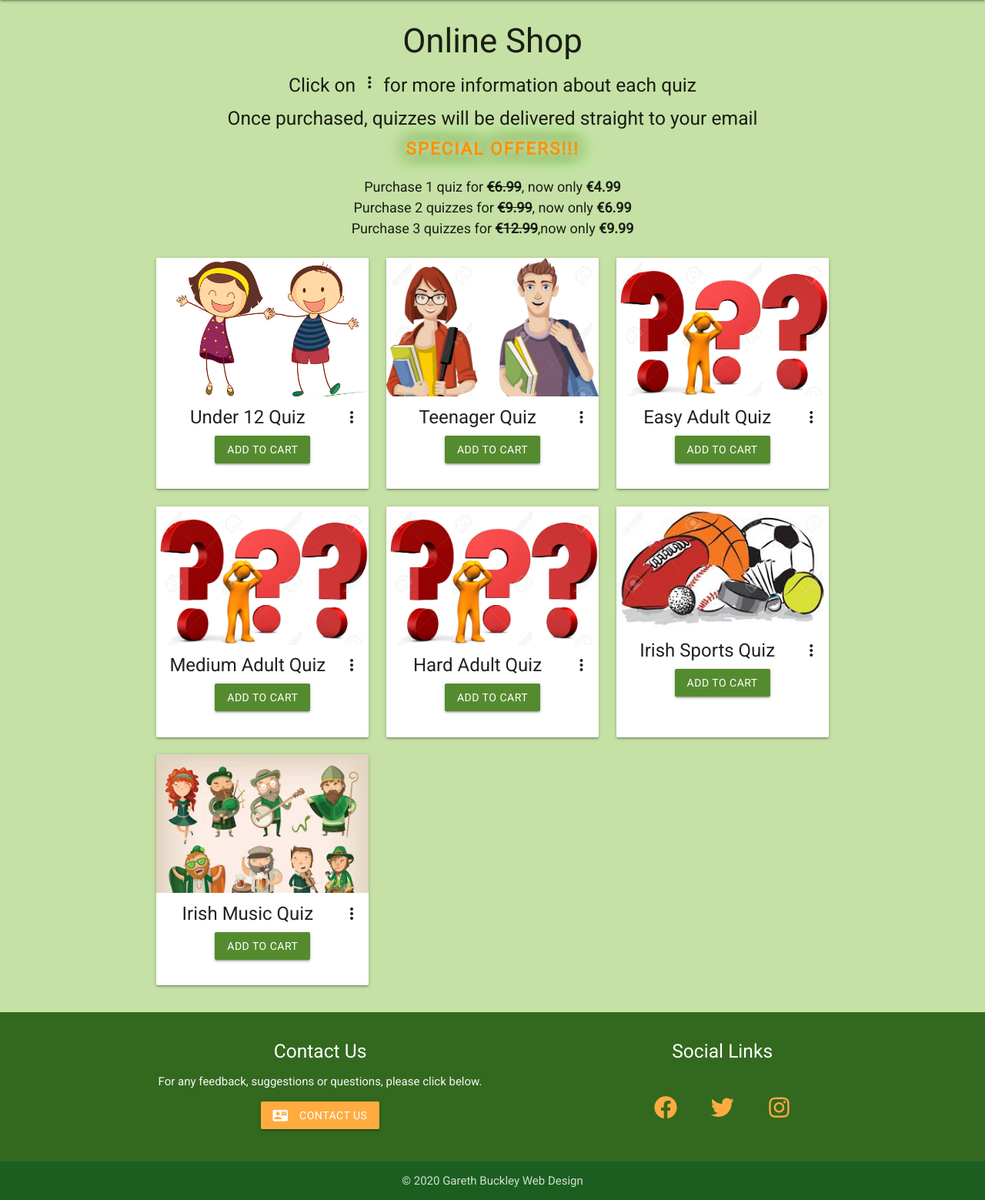
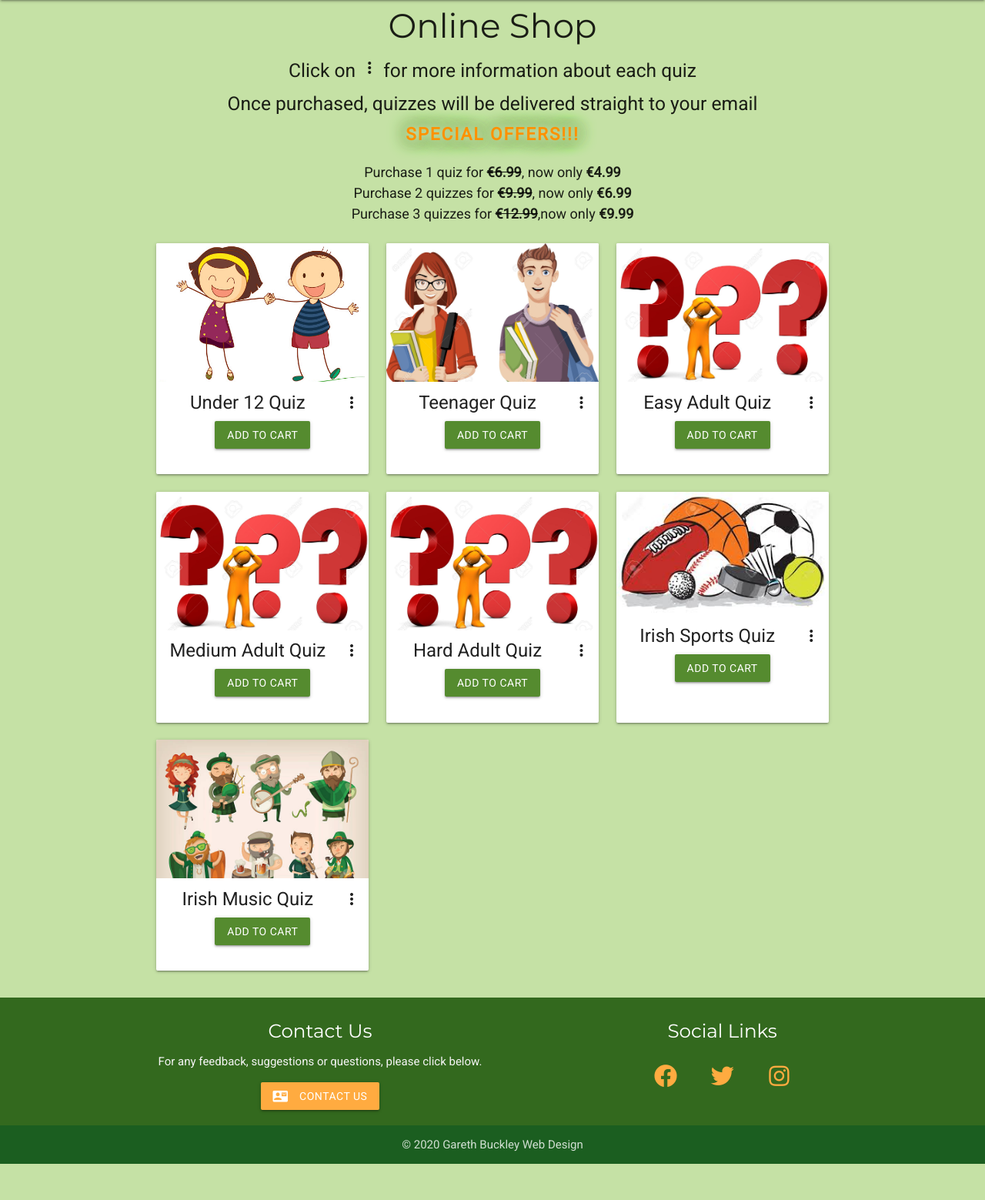
Before and after one commit to Gareth1980/ultimate-irish-quiz, a Flask app: page /shop in a window 1280 px wide. Shown: the part 64-1623 px from the top of the page at 77% size. After the commit the page ends 1576 px from the top, so only its background shows below. Run offline with Flask 2, Linux system fonts and the light colour scheme; some libraries are stand-ins or nearby versions.

Commit message:
added comments to all html pages, app.py and style.css

```diff
--- a/app.py
+++ b/app.py
@@ -76,7 +76,7 @@ def get_under_construction():
 @app.route('/get_general_knowledge')
 def get_general_knowledge():
     return render_template("categories.html",
-                           categories=mongo.db.question_and_answer.find({'category_name': 'General Knowledge'}))
+                           category=mongo.db.question_and_answer.find({'category_name': 'General Knowledge'}))
 
 # Route for Geography category
 
@@ -84,37 +84,37 @@ def get_general_knowledge():
 @app.route('/get_geography')
 def get_geography():
     return render_template("categories.html",
-                           categories=mongo.db.question_and_answer.find({'category_name': 'Geography'}))
+                           category=mongo.db.question_and_answer.find({'category_name': 'Geography'}))
 
 # Route for History category
 @app.route('/get_history')
 def get_history():
     return render_template("categories.html",
-                           categories=mongo.db.question_and_answer.find({'category_name': 'History'}))
+                           category=mongo.db.question_and_answer.find({'category_name': 'History'}))
 
 # Route for Music category
 @app.route('/get_music')
 def get_music():
     return render_template("categories.html",
-                           categories=mongo.db.question_and_answer.find({'category_name': 'Music'}))
+                           category=mongo.db.question_and_answer.find({'category_name': 'Music'}))
 
 # Route for Politics category
 @app.route('/get_politics')
 def get_politics():
     return render_template("categories.html",
-                           categories=mongo.db.question_and_answer.find({'category_name': 'Politics'}))
+                           category=mongo.db.question_and_answer.find({'category_name': 'Politics'}))
 
 # Route for Sports category
 @app.route('/get_sport')
 def get_sport():
     return render_template("categories.html",
-                           categories=mongo.db.question_and_answer.find({'category_name': 'Sport'}))
+                           category=mongo.db.question_and_answer.find({'category_name': 'Sport'}))
 
 # Route for TV and Film category
 @app.route('/get_tv_and_film')
 def get_tv_and_film():
     return render_template("categories.html",
-                           categories=mongo.db.question_and_answer.find({'category_name': 'TV and Film'}))
+                           category=mongo.db.question_and_answer.find({'category_name': 'TV and Film'}))
 
 
 if __name__ == '__main__':
--- a/static/css/style.css
+++ b/static/css/style.css
@@ -1,10 +1,19 @@
+/* Import fonts */
 @import url('https://fonts.googleapis.com/css2?family=Montserrat&family=Roboto&display=swap');
 
+/* Style body */
 body{
     font-family: 'Roboto', sans-serif;
     background-color: #c5e1a5;
 }
 
+/* Style headings */
+.headings {
+  margin-top: 10px;
+  font-family: 'Montserrat', sans-serif;
+}
+
+/* Style questions and answers section */
 .collapsible-header {
     background-color: #dcedc8 !important;
 }
@@ -167,9 +158,40 @@ a.waves-effect.waves-light.btn.modal-trigger.orange.accent-2.hoverable:hover {
     background-color: #ff9100 !important;
 }
 
+/* Style card dropdown list */
+.dropdown-content li>span {
+    color: #1b5e20;
+}
+
+/* Style cards */
+.card .card-action {
+    padding: 0.5em 1em;
+}
+
+.card .card-content {
+    padding: 0.7em;
+}
+
+.quiz-rounds{
+    text-align: left;
+}
+
+/* Style modal contact form */
+.modal-rows{
+    margin-bottom: 0;
+}
+
+.input-field {
+    position: relative;
+    margin-top: 0.5rem;
+    margin-bottom: 0.5rem;
+}
+
+/* Style social links in footer */
 .social-links {
     text-align: center;
-    padding-top: 10px;
+    padding-top: 0;
+    margin: 0;
 }
 
 .social-links li a i {
--- a/templates/addquestion.html
+++ b/templates/addquestion.html
@@ -1,5 +1,6 @@
 {% extends 'base.html' %} {% block content %}
-<h3>Add New Question</h3>
+<h3 class="headings">Add New Question</h3>
+<!-- Form to add new question -->
 <div class="row">
   <form action="{{ url_for('insert_question') }}" method="POST" class="col s12">
     <div class="row">
--- a/templates/base.html
+++ b/templates/base.html
@@ -34,6 +34,7 @@
 </script>
   </head>
   <body>
+  <!-- Navbar -->
     <header>
     <div class="navbar-fixed">
       <nav class="light-green darken-4">
@@ -62,18 +63,18 @@
         <li><a href="{{url_for('get_shop')}}">Shop</a></li>
       </ul>
     </header>
-
+<!-- Content for other pages -->
 <div class="bg">
     <div class="container">
       {% block content %} {% endblock %}
     </div>
 </div>
-
+<!-- Footer -->
     <footer class="page-footer center-align light-green darken-4">
       <div class="container">
         <div class="row">
           <div class="col l6 s12">
-            <h5 class="white-text">Contact Us</h5>
+            <h5 class="white-text headings">Contact Us</h5>
             <p class="grey-text text-lighten-4">
               For any feedback, suggestions or questions, please click below.
             </p>
@@ -83,7 +84,7 @@
             >
           </div>
           <div class="col l4 offset-l2 s12">
-            <h5 class="center-align">Social Links</h5>
+            <h5 class="center-align headings">Social Links</h5>
             <div>
             <ul class="list-inline social-links center-align">
                 <li class="list-inline-item">
@@ -116,7 +117,7 @@
       </div>
     </footer>
 
-    <!-- Modal Structure -->
+    <!-- Modal for Contact Us Form -->
    <div id="modalContactForm" class="modal container">
    <form class="signup-form" onsubmit="return sendMail(this);">
     <div class="modal-content">
@@ -169,7 +170,7 @@
     </form>
   </div>
 
-    <!--JavaScript at end of body for optimized loading-->
+    <!--JavaScript at bottom of base.html for optimized loading-->
     <script src="https://cdnjs.cloudflare.com/ajax/libs/jquery/3.2.1/jquery.min.js"></script>
     <script src="https://cdnjs.cloudflare.com/ajax/libs/materialize/1.0.0/js/materialize.min.js"></script>
     <script type="text/javascript">
--- a/templates/categories.html
+++ b/templates/categories.html
@@ -2,13 +2,13 @@
 
 <div class="center-align heading-homepage">
   <div>
-    <h4>All Questions</h4>
+    <h4 class="headings">All Questions</h4>
   </div>
 </div>
-
+<!-- Question and answers for each category -->
 <div class="row">
   <ul class="collapsible" data-collapsible="accordion">
-    {% for question_and_answer in question_and_answer %}
+    {% for category in question_and_answer %}
     <li>
       <div class="collapsible-header">
         <div class="col s3">
--- a/templates/editquestion.html
+++ b/templates/editquestion.html
@@ -1,5 +1,6 @@
 {% extends 'base.html' %} {% block content %}
-<h3>Edit Question and/or Answer</h3>
+<h3 class="headings">Edit Question and/or Answer</h3>
+<!-- Form to edit category, question or answer -->
 <div class="row">
   <form
     action="{{ url_for('update_question', question_and_answer_id=question_and_answer._id) }}"
--- a/templates/shop.html
+++ b/templates/shop.html
@@ -1,6 +1,7 @@
 {% extends 'base.html' %} {% block content %}
+<!-- Introduction to online shop and prices -->
 <div class="heading-paragraph center-align">
-<h3>Online Shop</h3>
+<h3 class="headings">Online Shop</h3>
 <h5>Click on <i class="material-icons">more_vert</i> for more information about each quiz</h5>
 <h5>Once purchased, quizzes will be delivered straight to your email</h5>
 <strong class="glow"><a class="special-offers-link">SPECIAL OFFERS!!!</a></strong>
@@ -16,6 +17,8 @@ Purchase 3 quizzes for <b class="price">€12.99</b>,now only <b>€9.99</b>
 </li>
 </ul>
 </div>
+
+<!-- Cards with information about quizzes which you can purchase with links to shopping card (wip) -->
 <div class="row categories-row center-align">
   <div class="col xl4 l6 m6 s12">
     <div class="card small hoverable">
--- a/templates/under_construction.html
+++ b/templates/under_construction.html
@@ -1,6 +1,7 @@
 {% extends 'base.html' %} {% block content %}
+<!-- image of Website under construction (page work wip) with link for home page -->
 <div class="center-align heading-homepage">
-<h3>Under Construction</h3>
+<h3 class="headings">Under Construction</h3>
 			<img src="../static/images/under_construction.png" alt="Website Under Construction" class="responsive img-border z-depth-4">
 
             <a class="btn waves-effect waves-light green darken-4 hoverable" href="{{url_for('get_questions')}}">Home Page</a>
```
Also changed, not shown: other parts of static/css/style.css (+21 -44 lines), templates/question_and_answer.html (+5 -5 lines), README.md.
